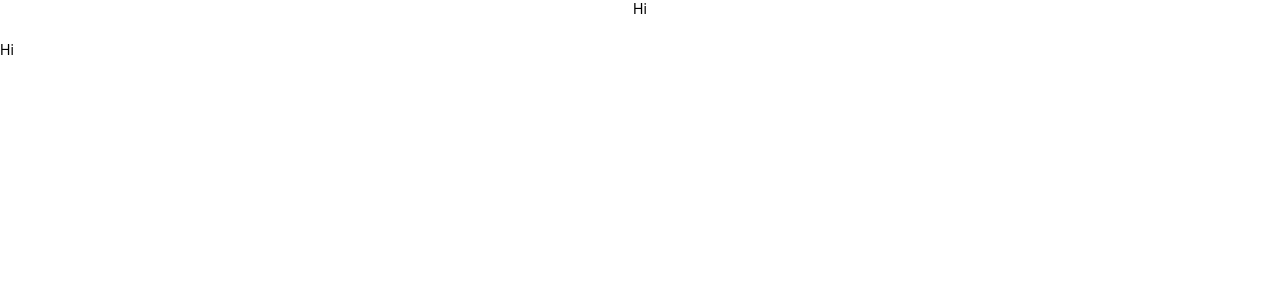
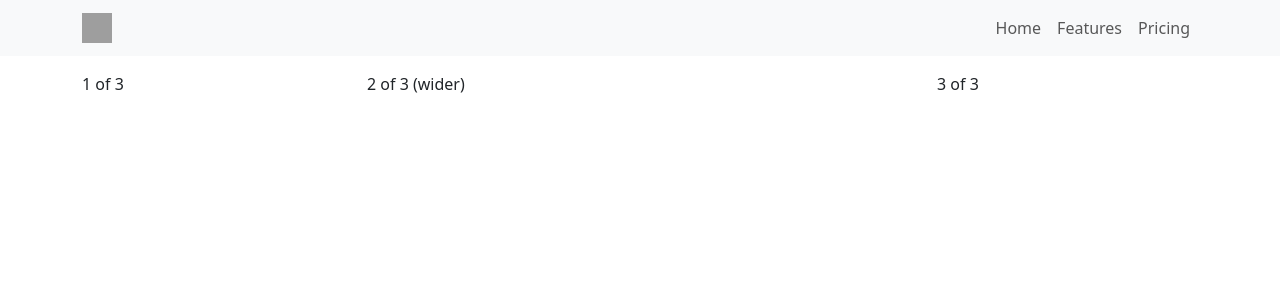
Before and after one commit to kienhaw/upd-cloud, a React (Vite) app: page / in a window 1280 px wide. Shown: the top 300 px of the page. Built offline with nearby package versions, Linux system fonts and the light colour scheme; grey boxes are pictures that could not be loaded.

Commit message:
install bootstrap

```diff
--- a/package.json
+++ b/package.json
@@ -10,15 +10,14 @@
     "preview": "vite preview"
   },
   "dependencies": {
-    "@ant-design/icons": "^6.0.0",
-    "@ant-design/pro-components": "^2.8.7",
     "@reduxjs/toolkit": "^2.8.1",
-    "antd": "^5.25.1",
     "axios": "^1.9.0",
+    "bootstrap": "^5.3.6",
     "dayjs": "^1.11.13",
     "lodash": "^4.17.21",
     "lodash.map": "^4.6.0",
     "react": "^19.1.0",
+    "react-bootstrap": "^2.10.10",
     "react-dom": "^19.1.0",
     "react-hook-form": "^7.56.3",
     "react-intl": "^7.1.11",
--- a/src/app/modules/Home/NoPage.jsx
+++ b/src/app/modules/Home/NoPage.jsx
@@ -1,26 +1,23 @@
-import React from 'react';
-import { Link } from 'react-router-dom';
-import { Row, Col, Typography } from 'antd';
-import { useTranslate } from '../../../translate';
-
-const { Title, Text } = Typography;
+import React from "react";
+import { Link } from "react-router-dom";
+import { Row, Col } from "react-bootstrap";
+import { useTranslate } from "../../../translate";
 
 export default (props) => {
-
   const i18n = useTranslate();
   const { t } = i18n;
 
   return (
     <Row gutter={[20, 20]}>
-      <Col span={24}>
-        <Title level={1} className="text-center mb-0">404</Title>
+      <Col xs={24}>
+        <h2 className="text-center mb-0">404</h2>
       </Col>
-      <Col span={24}>
-        <Title level={3} className="text-center mb-0">Page Not found</Title>
-        </Col>
-      <Col span={24} className="text-center">
+      <Col xs={24}>
+        <h3 className="text-center mb-0">Page Not found</h3>
+      </Col>
+      <Col xs={24} className="text-center">
         <Link to="/dashboard">Go to Dashboard</Link>
-        </Col>
+      </Col>
     </Row>
   );
 };
--- a/src/app/modules/Home/index.jsx
+++ b/src/app/modules/Home/index.jsx
@@ -1,19 +1,39 @@
-import React from 'react';
-import { Row, Col } from 'antd';
-import HeadingChip from 'Molecules/HeadingChip';
+import React from "react";
+import { Container, Row, Col, Navbar, Nav } from "react-bootstrap";
 
 export default (props) => {
-
   return (
     // add layout template here for header and footer
     // and each section to be placed in separate component
-    <Row gutter={[10, 10]}>
-      <Col span={24} className='text-center'>
-      Hi
-      </Col>
-      <Col span={24} className="clickRow">
-        <p>Hi</p>
-      </Col>
-    </Row>
-  )
-}
+    // remove usage of antd, pure bootstrap - https://react-bootstrap.netlify.app/docs/components/navbar
+    // can retain the implementation of the atoms/molecules
+    // but instead of antd, we should replace component from antd to bootstrap
+    <>
+      <Navbar className="bg-body-tertiary">
+        <Container>
+          <Navbar.Brand href="#home">
+            <img
+              src="/img/logo.svg"
+              width="30"
+              height="30"
+              className="d-inline-block align-top"
+              alt="React Bootstrap logo"
+            />
+          </Navbar.Brand>
+          <Nav className="ms-auto">
+            <Nav.Link href="#home">Home</Nav.Link>
+            <Nav.Link href="#features">Features</Nav.Link>
+            <Nav.Link href="#pricing">Pricing</Nav.Link>
+          </Nav>
+        </Container>
+      </Navbar>
+      <Container className="my-3">
+        <Row>
+          <Col>1 of 3</Col>
+          <Col xs={6}>2 of 3 (wider)</Col>
+          <Col>3 of 3</Col>
+        </Row>
+      </Container>
+    </>
+  );
+};
--- /dev/null
+++ b/src/index.scss
@@ -0,0 +1 @@
+@import 'bootstrap/dist/css/bootstrap.min.css';
```
Also changed, not shown: src/main.jsx (+4 -6 lines), src/index.css (deleted), 1 other file (tests, documents, lock files or other folders).
